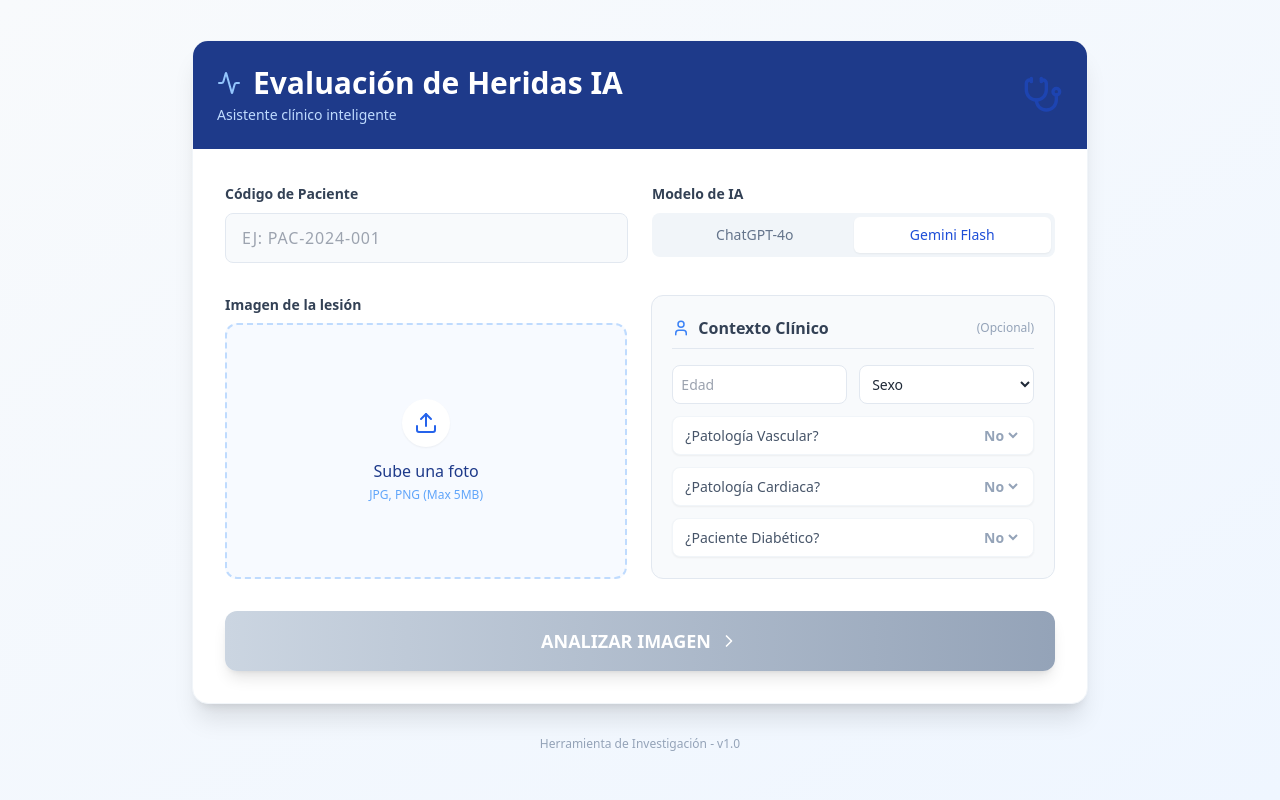
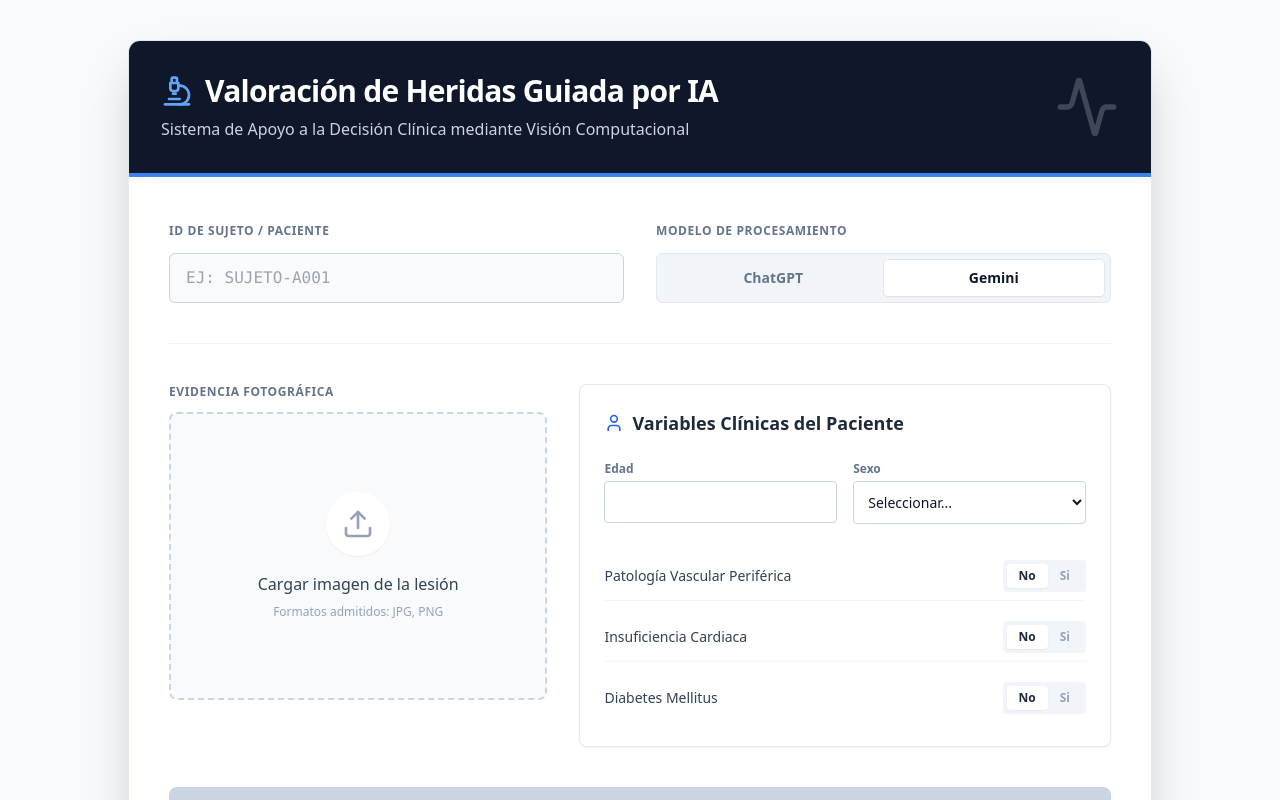
Before and after one commit to ade01973/heridas-ia-final, a Next.js app: page / in a window 1280 px wide. Shown: the top 800 px of the page. Built offline with nearby package versions, Linux system fonts and the light colour scheme.

Commit message:
Update page.tsx

```diff
--- a/app/page.tsx
+++ b/app/page.tsx
@@ -1,16 +1,16 @@
 'use client';
 import { useState } from 'react';
-import { Upload, FileText, Activity, AlertCircle, HeartPulse, User, CheckCircle2, ChevronRight, Stethoscope } from 'lucide-react';
+import { Upload, FileText, Activity, AlertCircle, HeartPulse, User, CheckCircle2, ChevronRight, Stethoscope, Microscope } from 'lucide-react';
 
 export default function Home() {
   const [file, setFile] = useState<string | null>(null);
   const [loading, setLoading] = useState(false);
   const [result, setResult] = useState<any>(null);
   const [error, setError] = useState<string | null>(null);
-  const [model, setModel] = useState('gemini'); // Por defecto Gemini que te va bien
+  const [model, setModel] = useState('gemini'); // Por defecto Gemini
   const [idCode, setIdCode] = useState('');
 
-  // --- NUEVOS DATOS DEL PACIENTE (Opcionales) ---
+  // --- DATOS DEL PACIENTE ---
   const [patientData, setPatientData] = useState({
     edad: '',
     sexo: '',
@@ -39,7 +39,6 @@ export default function Home() {
     try {
       const res = await fetch('/api/analyze', {
         method: 'POST',
-        // ENVIAMOS TAMBIÉN LOS DATOS DEL PACIENTE
         body: JSON.stringify({
           image: file,
           modelId: model,
@@ -63,125 +62,144 @@ export default function Home() {
   };
 
   return (
-    <main className="min-h-screen bg-gradient-to-br from-slate-50 to-blue-50 py-10 px-4">
-      <div className="max-w-4xl mx-auto bg-white rounded-2xl shadow-xl overflow-hidden border border-slate-100">
+    <main className="min-h-screen bg-slate-50 py-10 px-4 font-sans text-slate-900">
+      <div className="max-w-5xl mx-auto bg-white rounded-xl shadow-2xl overflow-hidden border border-slate-200">
 
-        {/* ENCABEZADO */}
-        <div className="bg-blue-900 p-6 text-white flex items-center justify-between">
+        {/* ENCABEZADO ACADÉMICO / CIENTÍFICO */}
+        <div className="bg-slate-900 p-8 text-white flex items-center justify-between border-b-4 border-blue-500">
           <div>
-            <h1 className="text-2xl md:text-3xl font-bold flex items-center gap-3">
-              <Activity className="text-blue-300" /> Evaluación de Heridas IA
+            <h1 className="text-2xl md:text-3xl font-bold flex items-center gap-3 tracking-tight">
+              <Microscope className="text-blue-400 w-8 h-8" />
+              Valoración de Heridas Guiada por IA
             </h1>
-            <p className="text-blue-200 text-sm mt-1">Asistente clínico inteligente</p>
+            <p className="text-slate-300 text-sm md:text-base mt-2 font-light">
+              Sistema de Apoyo a la Decisión Clínica mediante Visión Computacional
+            </p>
           </div>
-          <div className="hidden md:block">
-            <Stethoscope className="w-10 h-10 text-blue-700 opacity-50" />
+          <div className="hidden md:block opacity-20">
+            <Activity className="w-16 h-16 text-white" />
           </div>
         </div>
 
-        <div className="p-6 md:p-8 space-y-8">
+        <div className="p-6 md:p-10 space-y-10">
 
-          {/* SECCIÓN 1: DATOS BÁSICOS */}
-          <div className="grid grid-cols-1 md:grid-cols-2 gap-6">
-            <div className="space-y-2">
-              <label className="text-sm font-semibold text-slate-700">Código de Paciente</label>
+          {/* SECCIÓN 1: DATOS DEL ESTUDIO */}
+          <div className="grid grid-cols-1 md:grid-cols-2 gap-8">
+            <div className="space-y-3">
+              <label className="text-xs font-bold text-slate-500 uppercase tracking-wider">ID de Sujeto / Paciente</label>
               <div className="relative">
                 <input
                   type="text"
-                  placeholder="Ej: PAC-2024-001"
-                  className="w-full p-3 pl-4 bg-slate-50 border border-slate-200 rounded-lg focus:ring-2 focus:ring-blue-500 focus:border-blue-500 transition-all outline-none uppercase tracking-wider font-medium"
+                  placeholder="Ej: SUJETO-A001"
+                  className="w-full p-3 pl-4 bg-slate-50 border border-slate-300 rounded-md focus:ring-2 focus:ring-blue-600 focus:border-transparent transition-all outline-none uppercase font-mono text-slate-700"
                   value={idCode}
                   onChange={(e) => setIdCode(e.target.value)}
                 />
               </div>
             </div>
 
-            <div className="space-y-2">
-              <label className="text-sm font-semibold text-slate-700">Modelo de IA</label>
-              <div className="flex bg-slate-100 p-1 rounded-lg">
+            <div className="space-y-3">
+              <label className="text-xs font-bold text-slate-500 uppercase tracking-wider">Modelo de Procesamiento</label>
+              <div className="flex bg-slate-100 p-1.5 rounded-md border border-slate-200">
                 <button
                   onClick={() => setModel('chatgpt')}
-                  className={`flex-1 py-2 px-4 rounded-md text-sm font-medium transition-all duration-200 ${model === 'chatgpt' ? 'bg-white text-blue-700 shadow-sm' : 'text-slate-500 hover:text-slate-700'}`}
+                  className={`flex-1 py-2 px-4 rounded text-sm font-semibold transition-all ${model === 'chatgpt' ? 'bg-white text-slate-900 shadow-sm ring-1 ring-black/5' : 'text-slate-500 hover:text-slate-700'}`}
                 >
-                  ChatGPT-4o
+                  ChatGPT
                 </button>
                 <button
                   onClick={() => setModel('gemini')}
-                  className={`flex-1 py-2 px-4 rounded-md text-sm font-medium transition-all duration-200 ${model === 'gemini' ? 'bg-white text-blue-700 shadow-sm' : 'text-slate-500 hover:text-slate-700'}`}
+                  className={`flex-1 py-2 px-4 rounded text-sm font-semibold transition-all ${model === 'gemini' ? 'bg-white text-slate-900 shadow-sm ring-1 ring-black/5' : 'text-slate-500 hover:text-slate-700'}`}
                 >
-                  Gemini Flash
+                  Gemini
                 </button>
               </div>
             </div>
           </div>
 
-          {/* SECCIÓN 2: SUBIDA DE IMAGEN Y DATOS CLÍNICOS */}
-          <div className="flex flex-col md:flex-row gap-6">
+          <div className="h-px bg-slate-100 w-full"></div>
+
+          {/* SECCIÓN 2: DATOS CLÍNICOS E IMAGEN */}
+          <div className="flex flex-col lg:flex-row gap-8">
 
             {/* ZONA DE SUBIDA */}
-            <div className="w-full md:w-1/2">
-              <label className="text-sm font-semibold text-slate-700 mb-2 block">Imagen de la lesión</label>
-              <div className="border-2 border-dashed border-blue-200 rounded-xl bg-blue-50/50 hover:bg-blue-50 transition-colors cursor-pointer relative h-64 flex flex-col items-center justify-center text-center group">
+            <div className="w-full lg:w-5/12">
+              <label className="text-xs font-bold text-slate-500 uppercase tracking-wider mb-3 block">Evidencia Fotográfica</label>
+              <div className="border-2 border-dashed border-slate-300 rounded-lg bg-slate-50 hover:bg-slate-100 transition-colors cursor-pointer relative h-72 flex flex-col items-center justify-center text-center group">
                 <input type="file" onChange={handleFile} accept="image/*" className="absolute inset-0 opacity-0 cursor-pointer z-10" />
 
                 {file ? (
-                  <img src={file} alt="Preview" className="w-full h-full object-cover rounded-xl" />
+                  <img src={file} alt="Preview" className="w-full h-full object-contain p-2 rounded-lg" />
                 ) : (
                   <>
-                    <div className="bg-white p-3 rounded-full shadow-sm mb-3 group-hover:scale-110 transition-transform">
-                      <Upload className="w-6 h-6 text-blue-600" />
+                    <div className="bg-white p-4 rounded-full shadow-sm mb-4 group-hover:shadow-md transition-all">
+                      <Upload className="w-8 h-8 text-slate-400 group-hover:text-blue-600 transition-colors" />
                     </div>
-                    <p className="text-blue-900 font-medium">Sube una foto</p>
-                    <p className="text-blue-400 text-xs mt-1">JPG, PNG (Max 5MB)</p>
+                    <p className="text-slate-700 font-medium">Cargar imagen de la lesión</p>
+                    <p className="text-slate-400 text-xs mt-2">Formatos admitidos: JPG, PNG</p>
                   </>
                 )}
               </div>
             </div>
 
-            {/* DATOS CLÍNICOS */}
-            <div className="w-full md:w-1/2 bg-slate-50 p-5 rounded-xl border border-slate-200">
-              <h3 className="font-bold text-slate-700 mb-4 flex items-center gap-2 border-b border-slate-200 pb-2">
-                <User size={18} className="text-blue-500"/> Contexto Clínico
-                <span className="text-xs font-normal text-slate-400 ml-auto">(Opcional)</span>
+            {/* VARIABLES CLÍNICAS */}
+            <div className="w-full lg:w-7/12 bg-white p-6 rounded-lg border border-slate-200 shadow-sm">
+              <h3 className="font-bold text-slate-800 mb-6 flex items-center gap-2 text-lg">
+                <User className="text-blue-600" size={20}/> Variables Clínicas del Paciente
               </h3>
 
-              <div className="space-y-3">
-                <div className="flex gap-3">
+              <div className="space-y-5">
+                <div className="flex gap-4">
+                  <div className="w-1/2">
+                     <label className="text-xs text-slate-500 font-bold mb-1 block">Edad</label>
                      <input
-                    type="number" placeholder="Edad"
-                    className="w-1/2 p-2 text-sm border border-slate-200 rounded-lg focus:ring-1 focus:ring-blue-500 outline-none"
+                      type="number"
+                      className="w-full p-2.5 text-sm border border-slate-300 rounded focus:border-blue-500 focus:ring-1 focus:ring-blue-500 outline-none"
                       value={patientData.edad}
                       onChange={(e) => setPatientData({...patientData, edad: e.target.value})}
                     />
+                  </div>
+                  <div className="w-1/2">
+                    <label className="text-xs text-slate-500 font-bold mb-1 block">Sexo</label>
                     <select
-                    className="w-1/2 p-2 text-sm border border-slate-200 rounded-lg focus:ring-1 focus:ring-blue-500 outline-none bg-white"
+                      className="w-full p-2.5 text-sm border border-slate-300 rounded focus:border-blue-500 focus:ring-1 focus:ring-blue-500 outline-none bg-white"
                       value={patientData.sexo}
                       onChange={(e) => setPatientData({...patientData, sexo: e.target.value})}
                     >
-                    <option value="">Sexo</option>
+                      <option value="">Seleccionar...</option>
                       <option value="Hombre">Hombre</option>
                       <option value="Mujer">Mujer</option>
                     </select>
                   </div>
+                </div>
 
-                {/* Toggles simples */}
+                {/* Toggles estilo investigación */}
+                <div className="space-y-3 pt-2">
                   {[
-                  { label: "¿Patología Vascular?", key: 'vascular' },
-                  { label: "¿Patología Cardiaca?", key: 'cardiaca' },
-                  { label: "¿Paciente Diabético?", key: 'diabetico' }
+                    { label: "Patología Vascular Periférica", key: 'vascular' },
+                    { label: "Insuficiencia Cardiaca", key: 'cardiaca' },
+                    { label: "Diabetes Mellitus", key: 'diabetico' }
                   ].map((item) => (
-                  <div key={item.key} className="flex items-center justify-between bg-white p-2 px-3 rounded-lg border border-slate-100 shadow-sm">
-                    <span className="text-sm text-slate-600">{item.label}</span>
-                    <select
-                      value={(patientData as any)[item.key]}
-                      onChange={(e) => setPatientData({...patientData, [item.key]: e.target.value})}
-                      className={`text-sm font-bold bg-transparent outline-none cursor-pointer ${(patientData as any)[item.key] === 'Si' ? 'text-red-500' : 'text-slate-400'}`}
+                    <div key={item.key} className="flex items-center justify-between py-2 border-b border-slate-100 last:border-0">
+                      <span className="text-sm text-slate-700 font-medium">{item.label}</span>
+                      <div className="flex bg-slate-100 rounded p-1">
+                        {['No', 'Si'].map((opt) => (
+                          <button
+                            key={opt}
+                            onClick={() => setPatientData({...patientData, [item.key]: opt})}
+                            className={`px-3 py-1 text-xs font-bold rounded transition-all ${
+                              (patientData as any)[item.key] === opt
+                                ? (opt === 'Si' ? 'bg-red-100 text-red-700 shadow-sm' : 'bg-white text-slate-800 shadow-sm')
+                                : 'text-slate-400 hover:text-slate-600'
+                            }`}
                           >
-                      <option value="No">No</option>
-                      <option value="Si">Sí</option>
-                    </select>
+                            {opt}
+                          </button>
+                        ))}
+                      </div>
                     </div>
                   ))}
+                </div>
               </div>
             </div>
           </div>
@@ -190,57 +208,53 @@ export default function Home() {
           <button
             onClick={analyze}
             disabled={loading || !file}
-            className="w-full bg-gradient-to-r from-blue-600 to-indigo-600 text-white py-4 rounded-xl font-bold text-lg shadow-lg hover:shadow-xl hover:from-blue-700 hover:to-indigo-700 disabled:from-slate-300 disabled:to-slate-400 disabled:cursor-not-allowed transition-all transform active:scale-[0.99] flex items-center justify-center gap-2"
+            className="w-full bg-slate-900 text-white py-4 rounded-lg font-bold text-lg hover:bg-slate-800 disabled:bg-slate-300 disabled:cursor-not-allowed transition-all flex items-center justify-center gap-3 shadow-lg"
           >
             {loading ? (
               <>
-                <div className="animate-spin rounded-full h-5 w-5 border-b-2 border-white"></div>
-                Analizando Herida...
+                <div className="animate-spin rounded-full h-5 w-5 border-2 border-white border-t-transparent"></div>
+                Procesando Algoritmo...
               </>
             ) : (
               <>
-                ANALIZAR IMAGEN <ChevronRight size={20} />
+                EJECUTAR ANÁLISIS <ChevronRight size={20} />
               </>
             )}
           </button>
 
           {/* ZONA DE MENSAJES DE ERROR */}
           {error && (
-            <div className="bg-red-50 p-4 rounded-xl border border-red-200 text-red-700 flex items-start gap-3 animate-in fade-in slide-in-from-top-2">
-              <AlertCircle className="w-5 h-5 mt-0.5 shrink-0" />
-              <div>
-                <p className="font-bold">Error en el análisis</p>
-                <p className="text-sm opacity-90">{error}</p>
-              </div>
+            <div className="bg-red-50 p-4 rounded-lg border-l-4 border-red-500 text-red-700 flex items-center gap-3">
+              <AlertCircle className="w-5 h-5" />
+              <span className="font-medium">Error de Ejecución: {error}</span>
             </div>
           )}
 
           {/* RESULTADOS */}
           {result && (
-            <div className="animate-in fade-in slide-in-from-bottom-4 space-y-6">
-              <div className="flex items-center gap-2 mb-2">
-                <div className="h-px bg-slate-200 flex-1"></div>
-                <span className="text-slate-400 text-xs font-semibold uppercase tracking-wider">Resultados del Informe</span>
-                <div className="h-px bg-slate-200 flex-1"></div>
-              </div>
+            <div className="animate-in fade-in slide-in-from-bottom-4 pt-6 border-t border-slate-100">
+              <div className="flex items-center justify-between mb-6">
+                <h2 className="text-xl font-bold text-slate-900 flex items-center gap-2">
+                  <FileText className="text-blue-600" /> Resultados del Análisis
+                </h2>
 
                 {/* Estado Sheet */}
-              <div className={`text-sm p-3 rounded-lg flex items-center gap-2 ${result.sheetStatus?.includes('OK') ? 'bg-green-100 text-green-800 border border-green-200' : 'bg-amber-100 text-amber-800 border border-amber-200'}`}>
-                {result.sheetStatus?.includes('OK') ? <CheckCircle2 size={16} /> : <AlertCircle size={16} />}
-                <span className="font-medium">Estado guardado: {result.sheetStatus || 'Desconocido'}</span>
+                <div className={`text-xs px-3 py-1.5 rounded-full flex items-center gap-2 font-mono ${result.sheetStatus?.includes('OK') ? 'bg-green-100 text-green-700' : 'bg-amber-100 text-amber-700'}`}>
+                  {result.sheetStatus?.includes('OK') ? <CheckCircle2 size={14} /> : <AlertCircle size={14} />}
+                  BASE DE DATOS: {result.sheetStatus === 'Guardado OK' ? 'REGISTRO COMPLETADO' : 'ERROR REGISTRO'}
+                </div>
               </div>
 
               {/* Grid de Datos */}
-              <div className="grid grid-cols-1 md:grid-cols-2 gap-4">
+              <div className="grid grid-cols-1 md:grid-cols-2 gap-px bg-slate-200 border border-slate-200 rounded-lg overflow-hidden">
                 {Object.entries(result).map(([key, value]) => {
                   if(key === 'sheetStatus' || key === 'error' || key === 'recomendaciones_cuidados') return null;
                   return (
-                    <div key={key} className="bg-white p-4 rounded-xl border border-slate-100 shadow-sm hover:shadow-md transition-shadow">
-                      <p className="text-xs text-slate-500 uppercase font-bold tracking-wide mb-1 flex items-center gap-1">
-                        <Activity size={12} className="text-blue-400" />
+                    <div key={key} className="bg-white p-5 hover:bg-slate-50 transition-colors">
+                      <p className="text-[10px] text-slate-400 uppercase font-bold tracking-widest mb-1">
                         {key.replace(/_/g, ' ')}
                       </p>
-                      <p className="font-semibold text-slate-800 text-base leading-snug">
+                      <p className="font-medium text-slate-800 text-sm md:text-base">
                         {typeof value === 'string' ? value : JSON.stringify(value)}
                       </p>
                     </div>
@@ -248,38 +262,29 @@ export default function Home() {
                 })}
               </div>
 
-              {/* CUADRO DE CUIDADOS - DISEÑO DESTACADO */}
+              {/* CUADRO DE CUIDADOS - DISEÑO ACADÉMICO */}
               {result.recomendaciones_cuidados && (
-                <div className="bg-gradient-to-br from-indigo-50 to-blue-50 border border-indigo-100 rounded-xl p-6 shadow-sm relative overflow-hidden">
-                  <div className="absolute top-0 right-0 p-4 opacity-5">
-                    <HeartPulse size={100} />
-                  </div>
-
-                  <h3 className="text-lg font-bold text-indigo-900 flex items-center gap-2 mb-4 relative z-10">
-                    <HeartPulse className="w-6 h-6 text-indigo-600" />
-                    Plan de Cuidados Sugerido
+                <div className="mt-6 bg-blue-50/50 border border-blue-100 rounded-lg p-6">
+                  <h3 className="text-sm font-bold text-blue-900 uppercase tracking-wider flex items-center gap-2 mb-4 border-b border-blue-200 pb-2">
+                    <Stethoscope className="w-4 h-4" />
+                    Recomendaciones Clínicas Sugeridas (IA)
                   </h3>
-
-                  <div className="bg-white/60 backdrop-blur-sm rounded-lg p-4 border border-indigo-100/50">
-                    <div className="text-indigo-900 whitespace-pre-line leading-relaxed text-sm md:text-base font-medium">
+                  <div className="text-slate-700 whitespace-pre-line leading-relaxed text-sm font-medium font-serif">
                     {result.recomendaciones_cuidados}
                   </div>
-                  </div>
-
-                  <p className="text-xs text-indigo-400 mt-3 text-center italic">
-                    * Sugerencia generada por IA. Validar siempre con criterio clínico profesional.
+                  <p className="text-[10px] text-slate-400 mt-4 text-right">
+                    Nota: Los resultados generados son probabilísticos y requieren validación por parte del equipo investigador.
                   </p>
                 </div>
               )}
             </div>
           )}
-
         </div>
       </div>
 
-      <p className="text-center text-slate-400 text-xs mt-8">
-        Herramienta de Investigación - v1.0
-      </p>
+      <div className="text-center mt-8 text-slate-400 text-xs font-mono">
+        <p>Proyecto de Investigación Científica v1.0 • Generative AI for Wound Care</p>
+      </div>
     </main>
   );
 }
```
Lines whose indentation alone changed are shown as unchanged.
